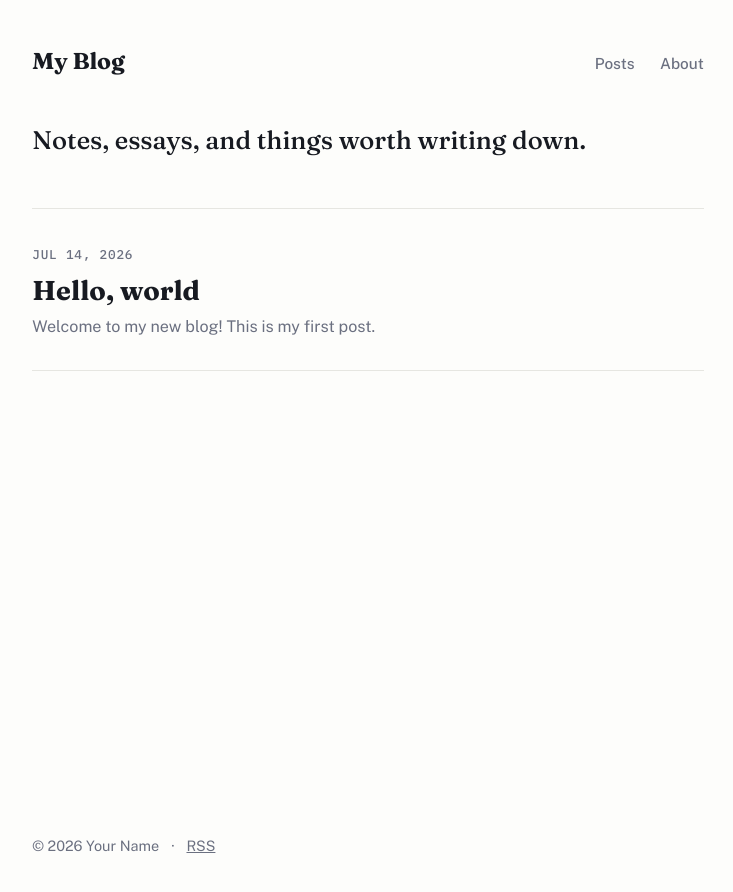
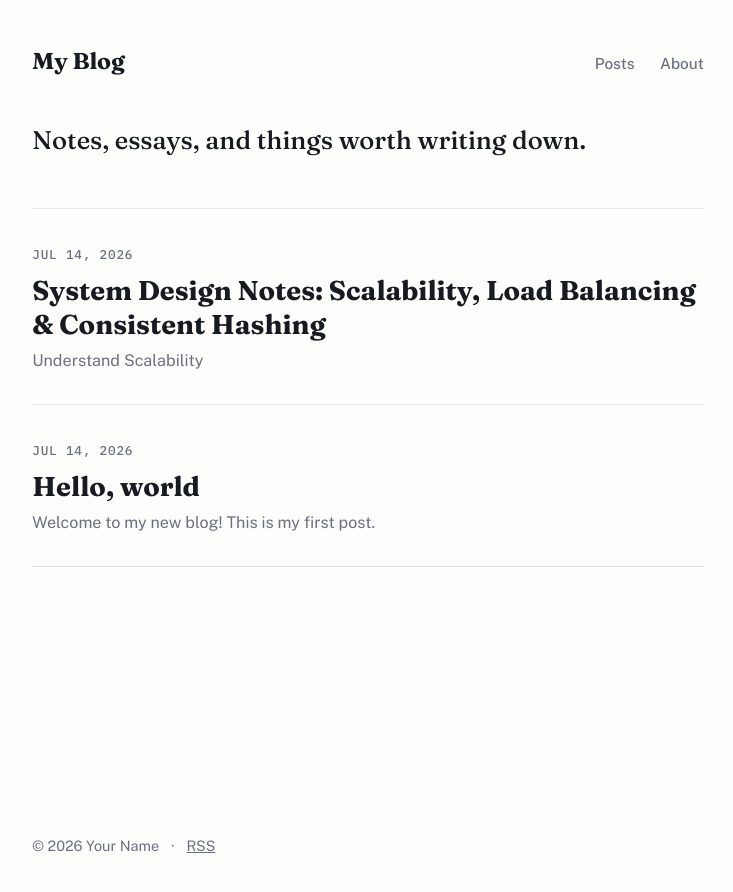
Before and after one commit to krishkumar6/krishkumar6.github.io, a Jekyll site: the page built from index.html, in a window 1280 px wide. Shown: the top 892 px of the page, without its empty margins (272-1005 px from the left). Built offline with Jekyll 4.4.1, drawn with Linux system fonts in a browser that asks for light colours.

Commit message:
Add post: System Design notes on scalability, load balancing, consistent hashing, and message queues

````diff
--- /dev/null
+++ b/_posts/2026-07-14-system-design-scalability-and-consistent-hashing.md
@@ -0,0 +1,331 @@
+---
+layout: post
+title: "System Design Notes: Scalability, Load Balancing & Consistent Hashing"
+---
+
+## Understand Scalability
+
+Scalability refers to the capability of a system to grow and manage increased demand (in terms of user load, data volume, or transaction throughput).
+
+### Two ways to increase scalability
+
+**1. Vertical Scaling** — This involves adding more power (CPU, RAM, etc.) to an existing server.
+
+**2. Horizontal Scaling** — This method adds more machines (servers) to a system and distributes the load across them. It's more complex but offers greater flexibility.
+
+### Horizontal vs. Vertical Scaling
+
+| # | Horizontal | Vertical |
+|---|-----------|----------|
+| 1 | Load balancing required | No need — it has only one huge server |
+| 2 | Resilient (if one server fails, the load transfers to other servers) | Single point of failure (only one server) |
+| 3 | Network calls are slower because of complex structure | Communicates via inter-process communication (IPC) and shared memory, so it is fast |
+| 4 | Data inconsistency — data is spread across a chain of servers, like restaurants trying to sync their menu over the phone: a synchronization problem | Data consistency — data lives in a single "kitchen" where one chef sees everything, no synchronization problem |
+| 5 | Scales well as users increase | Hardware limit — you can only upgrade one machine/server so much |
+
+## What is Load Balancing?
+
+Distribute incoming requests to a set of servers.
+
+<div class="diagram">
+<svg viewBox="0 0 480 260" xmlns="http://www.w3.org/2000/svg" role="img" aria-label="Three clients connect to a load balancer, which distributes requests to three servers">
+  <style>
+    .box { fill: #f5f5f5; stroke: #333; stroke-width: 1.5; }
+    .lbl { font: 14px sans-serif; fill: #222; text-anchor: middle; }
+    .arrow { stroke: #333; stroke-width: 1.5; fill: none; marker-end: url(#arrowhead); }
+  </style>
+  <defs>
+    <marker id="arrowhead" markerWidth="8" markerHeight="8" refX="6" refY="3" orient="auto">
+      <path d="M0,0 L6,3 L0,6 Z" fill="#333"/>
+    </marker>
+  </defs>
+
+  <rect class="box" x="10" y="20" width="100" height="36" rx="4"/>
+  <text class="lbl" x="60" y="43">Client 1</text>
+  <rect class="box" x="10" y="112" width="100" height="36" rx="4"/>
+  <text class="lbl" x="60" y="135">Client 2</text>
+  <rect class="box" x="10" y="204" width="100" height="36" rx="4"/>
+  <text class="lbl" x="60" y="227">Client 3</text>
+
+  <rect class="box" x="190" y="112" width="110" height="36" rx="4"/>
+  <text class="lbl" x="245" y="135">Load Balancer</text>
+
+  <rect class="box" x="370" y="20" width="100" height="36" rx="4"/>
+  <text class="lbl" x="420" y="43">Server 1</text>
+  <rect class="box" x="370" y="112" width="100" height="36" rx="4"/>
+  <text class="lbl" x="420" y="135">Server 2</text>
+  <rect class="box" x="370" y="204" width="100" height="36" rx="4"/>
+  <text class="lbl" x="420" y="227">Server 3</text>
+
+  <path class="arrow" d="M110,38 C160,38 160,120 188,128"/>
+  <path class="arrow" d="M110,130 L188,130"/>
+  <path class="arrow" d="M110,222 C160,222 160,140 188,132"/>
+
+  <path class="arrow" d="M300,128 C340,120 340,50 368,40"/>
+  <path class="arrow" d="M300,130 L368,130"/>
+  <path class="arrow" d="M300,132 C340,140 340,212 368,222"/>
+</svg>
+</div>
+
+## Consistent Hashing
+
+It is a technique to distribute requests efficiently and evenly across servers.
+
+### Why we need consistent hashing: the rehashing problem
+
+If you have N servers, a common way to balance the load is to use the following hash method:
+
+```
+server = h(request ID) % N
+```
+
+- **N** → size of server pool, i.e. number of servers
+- **h** → hash function
+
+**Example:** request IDs go from `0` to `m - 1`, `h(id) → id % m`
+
+```
+h(10) → 3   ⇒ 3 % 4 = 3
+h(20) → 15  ⇒ 15 % 4 = 3
+h(35) → 12  ⇒ 12 % 4 = 0
+```
+
+This approach works well when the size of the server pool is fixed. However, a problem arises when new servers are added or existing servers are removed.
+
+**Example:** if server 1 goes offline, the size of the server pool becomes 3. Using the same hash function, we get the same hash value for a request ID, but applying the modulo operation gives us different server indexes, because the number of servers is reduced by 1.
+
+This means that when server 1 goes offline, most clients will connect to the wrong server to fetch data. This causes a storm.
+
+That's why consistent hashing is an effective technique to mitigate this problem.
+
+### Consistent hashing, explained
+
+Consistent hashing evenly distributes requests across servers by mapping both keys and servers onto a virtual "hash ring."
+
+When servers are added or removed, it minimizes data movement, requiring only a small fraction of request IDs to be remapped rather than globally reshuffling the entire dataset.
+
+**Hash servers:** using the same hash function, we map servers based on server IP or name onto the ring.
+
+<div class="diagram">
+<svg viewBox="0 0 300 300" xmlns="http://www.w3.org/2000/svg" role="img" aria-label="Basic hash ring with servers S0 to S3 and keys K0 to K3">
+  <style>
+    .ring { fill: none; stroke: #333; stroke-width: 2; }
+    .node { fill: #d6e6ff; stroke: #333; stroke-width: 1.5; }
+    .keynode { fill: #ffe6b3; stroke: #333; stroke-width: 1.5; }
+    .lbl { font: 13px sans-serif; fill: #222; text-anchor: middle; }
+    .arrow { stroke: #333; stroke-width: 1.5; fill: none; marker-end: url(#arrowhead2); }
+  </style>
+  <defs>
+    <marker id="arrowhead2" markerWidth="8" markerHeight="8" refX="6" refY="3" orient="auto">
+      <path d="M0,0 L6,3 L0,6 Z" fill="#333"/>
+    </marker>
+  </defs>
+
+  <circle class="ring" cx="150" cy="150" r="95"/>
+
+  <circle class="keynode" cx="150" cy="40" r="12"/>
+  <text class="lbl" x="150" y="25">K0</text>
+
+  <circle class="node" cx="227" cy="72" r="14"/>
+  <text class="lbl" x="248" y="60">S0</text>
+
+  <circle class="keynode" cx="260" cy="150" r="12"/>
+  <text class="lbl" x="278" y="154">K1</text>
+
+  <circle class="node" cx="227" cy="228" r="14"/>
+  <text class="lbl" x="248" y="245">S1</text>
+
+  <circle class="keynode" cx="150" cy="260" r="12"/>
+  <text class="lbl" x="150" y="280">K2</text>
+
+  <circle class="node" cx="72" cy="228" r="14"/>
+  <text class="lbl" x="50" y="245">S2</text>
+
+  <circle class="keynode" cx="40" cy="150" r="12"/>
+  <text class="lbl" x="20" y="154">K3</text>
+
+  <circle class="node" cx="72" cy="72" r="14"/>
+  <text class="lbl" x="50" y="60">S3</text>
+
+  <path class="arrow" d="M156,42 A100,100 0 0 1 222,68"/>
+</svg>
+</div>
+
+**To determine which server a key is stored on, we go clockwise from the key's position on the ring until a server is found.**
+
+### Add a server
+
+Using the logic described above, adding a new server will only require redistribution of a fraction of keys.
+
+<div class="diagram">
+<svg viewBox="0 0 300 300" xmlns="http://www.w3.org/2000/svg" role="img" aria-label="Hash ring after adding server S4: only K0 gets remapped, from S3 to S4">
+  <style>
+    .ring { fill: none; stroke: #333; stroke-width: 2; }
+    .node { fill: #d6e6ff; stroke: #333; stroke-width: 1.5; }
+    .newnode { fill: #c8f7c5; stroke: #333; stroke-width: 1.5; }
+    .keynode { fill: #ffe6b3; stroke: #333; stroke-width: 1.5; }
+    .lbl { font: 13px sans-serif; fill: #222; text-anchor: middle; }
+    .arrow { stroke: #b00020; stroke-width: 1.5; fill: none; stroke-dasharray: 4 3; marker-end: url(#arrowhead3); }
+  </style>
+  <defs>
+    <marker id="arrowhead3" markerWidth="8" markerHeight="8" refX="6" refY="3" orient="auto">
+      <path d="M0,0 L6,3 L0,6 Z" fill="#b00020"/>
+    </marker>
+  </defs>
+
+  <circle class="ring" cx="150" cy="150" r="95"/>
+
+  <circle class="keynode" cx="150" cy="40" r="12"/>
+  <text class="lbl" x="150" y="25">K0</text>
+
+  <circle class="newnode" cx="200" cy="50" r="14"/>
+  <text class="lbl" x="215" y="35">S4 (new)</text>
+
+  <circle class="node" cx="227" cy="72" r="14"/>
+  <text class="lbl" x="255" y="72">S0</text>
+
+  <circle class="keynode" cx="260" cy="150" r="12"/>
+  <text class="lbl" x="278" y="154">K1</text>
+
+  <circle class="node" cx="227" cy="228" r="14"/>
+  <text class="lbl" x="248" y="245">S1</text>
+
+  <circle class="keynode" cx="150" cy="260" r="12"/>
+  <text class="lbl" x="150" y="280">K2</text>
+
+  <circle class="node" cx="72" cy="228" r="14"/>
+  <text class="lbl" x="50" y="245">S2</text>
+
+  <circle class="keynode" cx="40" cy="150" r="12"/>
+  <text class="lbl" x="20" y="154">K3</text>
+
+  <circle class="node" cx="72" cy="72" r="14"/>
+  <text class="lbl" x="50" y="60">S3</text>
+
+  <path class="arrow" d="M150,150 L150,40"/>
+  <text x="150" y="120" class="lbl" fill="#b00020">K0 remapped</text>
+</svg>
+</div>
+
+After a new server S4 is added, only key K0 needs to be redistributed. K1, K2, and K3 remain on the same server.
+
+### Remove a server
+
+When a server is removed, only a small fraction of keys require redistribution — this is the benefit of consistent hashing.
+
+<div class="diagram">
+<svg viewBox="0 0 300 300" xmlns="http://www.w3.org/2000/svg" role="img" aria-label="Hash ring after removing server S1: only K1 gets remapped to S2">
+  <style>
+    .ring { fill: none; stroke: #333; stroke-width: 2; }
+    .node { fill: #d6e6ff; stroke: #333; stroke-width: 1.5; }
+    .removednode { fill: #f7c5c5; stroke: #333; stroke-width: 1.5; stroke-dasharray: 3 2; }
+    .keynode { fill: #ffe6b3; stroke: #333; stroke-width: 1.5; }
+    .lbl { font: 13px sans-serif; fill: #222; text-anchor: middle; }
+    .arrow { stroke: #b00020; stroke-width: 1.5; fill: none; stroke-dasharray: 4 3; marker-end: url(#arrowhead4); }
+  </style>
+  <defs>
+    <marker id="arrowhead4" markerWidth="8" markerHeight="8" refX="6" refY="3" orient="auto">
+      <path d="M0,0 L6,3 L0,6 Z" fill="#b00020"/>
+    </marker>
+  </defs>
+
+  <circle class="ring" cx="150" cy="150" r="95"/>
+
+  <circle class="keynode" cx="150" cy="40" r="12"/>
+  <text class="lbl" x="150" y="25">K0</text>
+
+  <circle class="node" cx="227" cy="72" r="14"/>
+  <text class="lbl" x="248" y="60">S0</text>
+
+  <circle class="keynode" cx="260" cy="150" r="12"/>
+  <text class="lbl" x="278" y="154">K1</text>
+
+  <circle class="removednode" cx="227" cy="228" r="14"/>
+  <text class="lbl" x="248" y="245">S1 (removed)</text>
+
+  <circle class="keynode" cx="150" cy="260" r="12"/>
+  <text class="lbl" x="150" y="280">K2</text>
+
+  <circle class="node" cx="72" cy="228" r="14"/>
+  <text class="lbl" x="50" y="245">S2</text>
+
+  <circle class="keynode" cx="40" cy="150" r="12"/>
+  <text class="lbl" x="20" y="154">K3</text>
+
+  <circle class="node" cx="72" cy="72" r="14"/>
+  <text class="lbl" x="50" y="60">S3</text>
+
+  <path class="arrow" d="M260,150 A100,100 0 0 1 80,225"/>
+  <text x="150" y="200" class="lbl" fill="#b00020">K1 remapped to S2</text>
+</svg>
+</div>
+
+When server S1 is removed, only key K1 must be remapped to server S2. The rest of the keys are unaffected.
+
+### Two problems with this basic approach
+
+1. **It is impossible to keep the same size of partitions on the ring for all servers**, considering a server can be added or removed.
+2. **It is possible to have a non-uniform key distribution on the ring.** For example, if most of the keys are stored on server 2, however, server 1 and server 3 have no data.
+
+To solve this problem, we use the **virtual nodes** technique.
+
+### Virtual nodes
+
+Instead of mapping a physical server to a single spot on the ring, a single server is represented by multiple "virtual" nodes (e.g. Server 0 → S0-0, S0-1, S0-2).
+
+This evenly slices the ring into smaller, more randomized intervals, ensuring an even distribution of data and traffic across all physical machines.
+
+<div class="diagram">
+<svg viewBox="0 0 300 300" xmlns="http://www.w3.org/2000/svg" role="img" aria-label="Hash ring with virtual nodes: server 0 and server 1 each split into three virtual nodes spread around the ring">
+  <style>
+    .ring { fill: none; stroke: #333; stroke-width: 2; }
+    .node0 { fill: #d6e6ff; stroke: #333; stroke-width: 1.5; }
+    .node1 { fill: #ffd6e6; stroke: #333; stroke-width: 1.5; }
+    .lbl { font: 12px sans-serif; fill: #222; text-anchor: middle; }
+  </style>
+
+  <circle class="ring" cx="150" cy="150" r="95"/>
+
+  <circle class="node0" cx="150" cy="40" r="12"/>
+  <text class="lbl" x="150" y="25">S0-2</text>
+
+  <circle class="node1" cx="227" cy="72" r="12"/>
+  <text class="lbl" x="255" y="65">S1-0</text>
+
+  <circle class="node0" cx="260" cy="150" r="12"/>
+  <text class="lbl" x="278" y="154">S0-0</text>
+
+  <circle class="node1" cx="227" cy="228" r="12"/>
+  <text class="lbl" x="255" y="245">S1-1</text>
+
+  <circle class="node0" cx="150" cy="260" r="12"/>
+  <text class="lbl" x="150" y="280">S0-1</text>
+
+  <circle class="node1" cx="72" cy="228" r="12"/>
+  <text class="lbl" x="45" y="245">S1-2</text>
+
+  <circle class="node0" cx="40" cy="150" r="12"/>
+  <text class="lbl" x="18" y="154">S0-?</text>
+
+  <circle class="node1" cx="72" cy="72" r="12"/>
+  <text class="lbl" x="45" y="60">S1-?</text>
+
+  <text class="lbl" x="150" y="150" font-size="13">Server 0 (blue) / Server 1 (pink)</text>
+</svg>
+</div>
+
+## Message Queues
+
+Message queuing makes it possible for applications to communicate asynchronously by sending messages to each other via a queue.
+
+- **Asynchronous processing** allows a task to call a service and move on to the next task while the service processes the request at its own pace.
+- **Queue** — a line of things waiting to be handled, in sequential order, starting at the beginning of the line.
+- **Message** — the data transported between the sender and the receiver application.
+
+The basic architecture of a message queue is simple: there are client applications called **producers** that create messages and deliver them to the message queue. Another application, called a **consumer**, connects to the queue and gets the messages to be processed. Messages placed onto the queue are stored until the consumer retrieves them.
+
+**Examples of queues:** Kafka, Amazon SQS, etc.
+
+> **Note:** Message queuing fulfills this purpose by providing a means for services to push messages to a queue asynchronously and ensure that they get delivered to the correct destination.
+
+To implement a message queue between services, you need a **message broker** — think of it as a mailman who takes mail from a sender and delivers it to the correct destination. Example: **RabbitMQ**.
--- a/assets/style.css
+++ b/assets/style.css
@@ -149,6 +149,42 @@
 
 .post-body img { max-width: 100%; border-radius: 4px; }
 
+.post-body .diagram {
+  margin: 1.75rem 0;
+  padding: 1rem;
+  background: var(--accent-tint);
+  border: 1px solid var(--rule);
+  border-radius: 6px;
+  overflow-x: auto;
+}
+
+.post-body .diagram svg {
+  display: block;
+  width: 100%;
+  max-width: 420px;
+  height: auto;
+  margin: 0 auto;
+}
+
+.post-body table {
+  width: 100%;
+  border-collapse: collapse;
+  margin: 1.5rem 0;
+  font-size: 0.92rem;
+}
+
+.post-body th, .post-body td {
+  border: 1px solid var(--rule);
+  padding: 0.5rem 0.7rem;
+  text-align: left;
+  vertical-align: top;
+}
+
+.post-body th {
+  background: var(--accent-tint);
+  font-family: var(--display);
+}
+
 .post-body blockquote {
   margin: 1.5rem 0;
   padding: 0.25rem 1.25rem;
````
